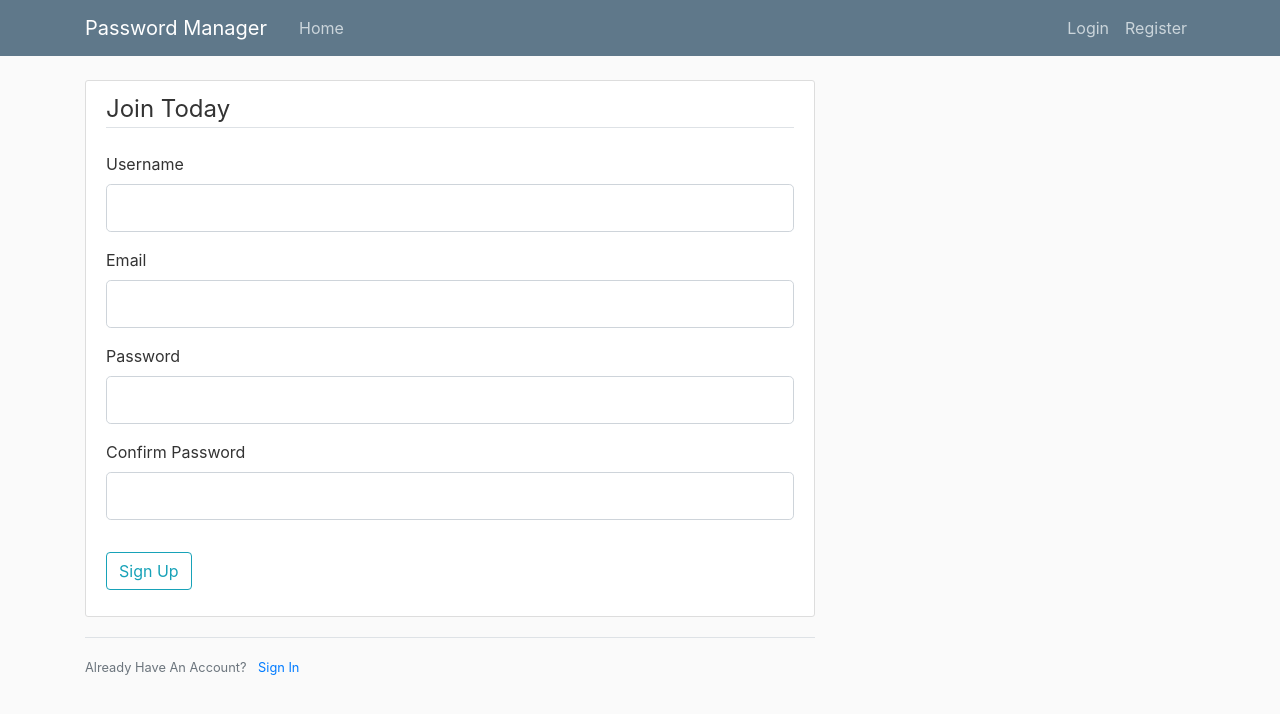
After one commit to TheKillingAMD/it-203passwordmanager, a Flask app: page /register in a window 1280 px wide. The commit adds this page. Shown: the top 714 px of the page. Run offline with Flask 2, Linux system fonts and the light colour scheme; some libraries are stand-ins or nearby versions.

Commit message:
Login and Registeration

```diff
--- a/app.py
+++ b/app.py
@@ -1,10 +1,22 @@
-from flask import Flask, render_template
+from flask import Flask, render_template, redirect, url_for
+from forms import RegistrationForm, LoginForm
 
 app = Flask(__name__)
+app.config['SECRET_KEY'] = 'e6040f19d063c7ea55a33765df99277c'
 
 @app.route("/")
 def homepage():
     return render_template("home.html")
 
+@app.route("/register")
+def register():
+    form = RegistrationForm()
+    return render_template("register.html", title='Register', form=form)
+
+@app.route("/login")
+def login():
+    form = LoginForm()
+    return render_template("login.html", title='Login', form=form)
+
 if __name__ == "__main__":
     app.run(debug=True)
--- /dev/null
+++ b/forms.py
@@ -0,0 +1,20 @@
+from flask_wtf import FlaskForm
+from wtforms import StringField, PasswordField, SubmitField, BooleanField
+from wtforms.validators import DataRequired, Length, EqualTo
+
+class RegistrationForm(FlaskForm):
+    username = StringField('Username', validators=[DataRequired(), Length(min=2, max=20) ])
+
+    email = StringField('Email', validators=[DataRequired()])
+
+    password = PasswordField('Password', validators=[DataRequired()])
+    confirm_password = PasswordField('Confirm Password', validators=[DataRequired(), EqualTo('password')])
+
+    submit = SubmitField('Sign Up')
+
+class LoginForm(FlaskForm):
+    email = StringField('Email', validators=[DataRequired()])
+
+    password = PasswordField('Password', validators=[DataRequired()])
+    remember = BooleanField('Remeber Me')
+    submit = SubmitField('Login')
--- a/templates/layout.html
+++ b/templates/layout.html
@@ -27,7 +27,6 @@
           <div class="collapse navbar-collapse" id="navbarToggle">
             <div class="navbar-nav mr-auto">
               <a class="nav-item nav-link" href="/">Home</a>
-              <a class="nav-item nav-link" href="/about">About</a>
             </div>
             <!-- Navbar Right Side -->
             <div class="navbar-nav">
@@ -43,19 +42,6 @@
         <div class="col-md-8">
           {% block content %}{% endblock %}
         </div>
-        <div class="col-md-4">
-          <div class="content-section">
-            <h3>Our Sidebar</h3>
-            <p class='text-muted'>You can put any information here you'd like.
-              <ul class="list-group">
-                <li class="list-group-item list-group-item-light">Latest Posts</li>
-                <li class="list-group-item list-group-item-light">Announcements</li>
-                <li class="list-group-item list-group-item-light">Calendars</li>
-                <li class="list-group-item list-group-item-light">etc</li>
-              </ul>
-            </p>
-          </div>
-        </div>
       </div>
     </main>
 
--- /dev/null
+++ b/templates/register.html
@@ -0,0 +1,72 @@
+{% extends "layout.html" %}
+{% block content %}
+    <div class="content-section">
+        <form method="POST" action="">
+            {{ form.hidden_tag() }}
+            <fieldset class="form-group">
+                <legend class="border-bottom mb-4">Join Today</legend>
+                <div class="form-group">
+                    {{ form.username.label(class="form-control-label") }}
+
+                    {% if form.username.errors %}
+                        {{ form.username(class="form-control form-control-lg is-invalid") }}
+                        <div class="invalid-feedback">
+                            {% for error in form.username.errors %}
+                                <span>{{ error }}</span>
+                            {% endfor %}
+                        </div>
+                    {% else %}
+                        {{ form.username(class="form-control form-control-lg") }}
+                    {% endif %}
+                </div>
+                <div class="form-group">
+                    {{ form.email.label(class="form-control-label") }}
+                    {% if form.email.errors %}
+                        {{ form.email(class="form-control form-control-lg is-invalid") }}
+                        <div class="invalid-feedback">
+                            {% for error in form.email.errors %}
+                                <span>{{ error }}</span>
+                            {% endfor %}
+                        </div>
+                    {% else %}
+                        {{ form.email(class="form-control form-control-lg") }}
+                    {% endif %}
+                </div>
+                <div class="form-group">
+                    {{ form.password.label(class="form-control-label") }}
+                    {% if form.password.errors %}
+                        {{ form.password(class="form-control form-control-lg is-invalid") }}
+                        <div class="invalid-feedback">
+                            {% for error in form.password.errors %}
+                                <span>{{ error }}</span>
+                            {% endfor %}
+                        </div>
+                    {% else %}
+                        {{ form.password(class="form-control form-control-lg") }}
+                    {% endif %}
+                </div>
+                <div class="form-group">
+                    {{ form.confirm_password.label(class="form-control-label") }}
+                    {% if form.confirm_password.errors %}
+                        {{ form.confirm_password(class="form-control form-control-lg is-invalid") }}
+                        <div class="invalid-feedback">
+                            {% for error in form.confirm_password.errors %}
+                                <span>{{ error }}</span>
+                            {% endfor %}
+                        </div>
+                    {% else %}
+                        {{ form.confirm_password(class="form-control form-control-lg") }}
+                    {% endif %}
+                </div>
+            </fieldset>
+            <div class="form-group">
+                {{ form.submit(class="btn btn-outline-info") }}
+            </div>
+        </form>
+    </div>
+    <div class="border-top pt-3">
+        <small class="text-muted">
+            Already Have An Account? <a class="ml-2" href="{{ url_for('login') }}">Sign In</a>
+        </small>
+    </div>
+{% endblock content %}
```
Also changed, not shown: templates/login.html (added, +52 -0 lines).
